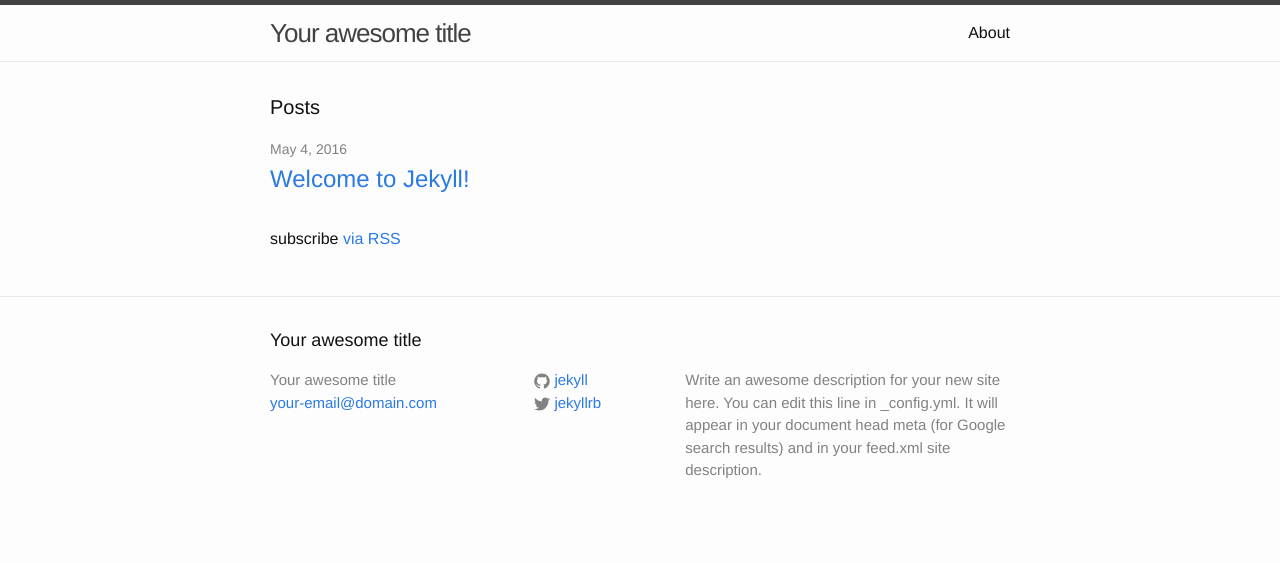
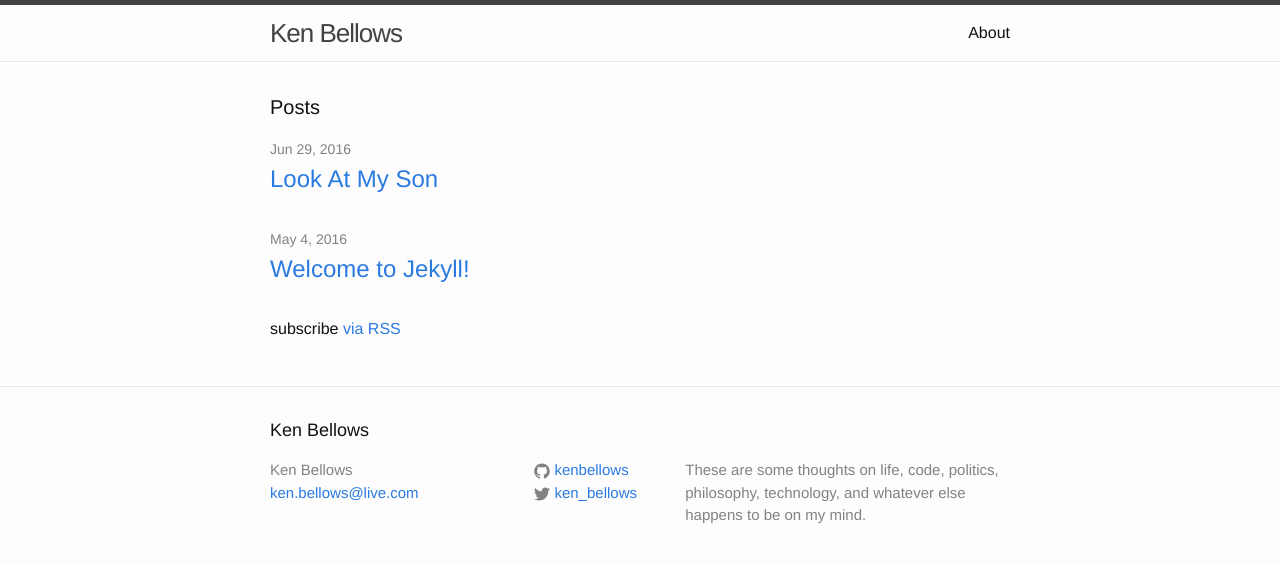
Before and after one commit to kenbellows/blog, a Jekyll site: the page built from index.html, in a window 1280 px wide. Shown: the top 563 px of the page. Built offline with Jekyll 4.4.1, drawn with Linux system fonts in a browser that asks for light colours.

Commit message:
general cleanup and config tweaking and a first post

```diff
--- a/_config.yml
+++ b/_config.yml
@@ -6,16 +6,15 @@
 # 'jekyll serve'. If you change this file, please restart the server process.
 
 # Site settings
-title: Your awesome title
-email: your-email@domain.com
+title: Ken Bellows
+email: ken.bellows@live.com
 description: > # this means to ignore newlines until "baseurl:"
-  Write an awesome description for your new site here. You can edit this
-  line in _config.yml. It will appear in your document head meta (for
-  Google search results) and in your feed.xml site description.
+  These are some thoughts on life, code, politics, philosophy,
+  technology, and whatever else happens to be on my mind.
 baseurl: "" # the subpath of your site, e.g. /blog
-url: "http://yourdomain.com" # the base hostname & protocol for your site
-twitter_username: jekyllrb
-github_username:  jekyll
+url: "http://localhost:4000" # the base hostname & protocol for your site
+twitter_username: ken_bellows
+github_username: kenbellows
 
 # Build settings
 markdown: kramdown
--- a/_sass/_base.scss
+++ b/_sass/_base.scss
@@ -116,9 +116,20 @@ blockquote {
     font-size: 18px;
     letter-spacing: -1px;
     font-style: italic;
+    overflow: hidden;
+
+    &.bigquote, .bigquote {
+      font-size: 24px;
+    }
 
     > :last-child {
         margin-bottom: 0;
+    }
+
+    > footer, > cite, > footer cite {
+      font-style: normal;
+      float: right;
+      clear: both;
     }
 }
 
```
Also changed, not shown: _posts/2016-06-29-look-at-my-son.markdown (added, +32 -0 lines), about.md (+20 -7 lines), images/emerson_2016-06-28.jpg (added).
